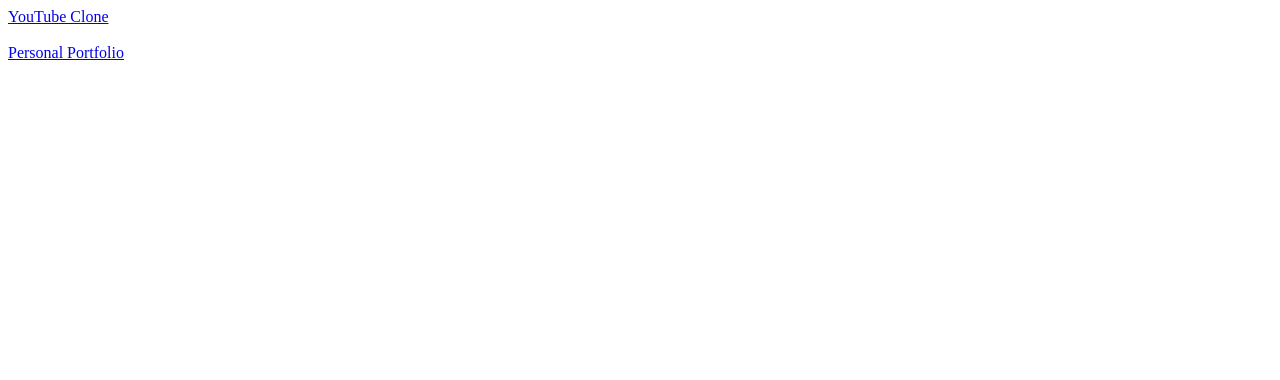
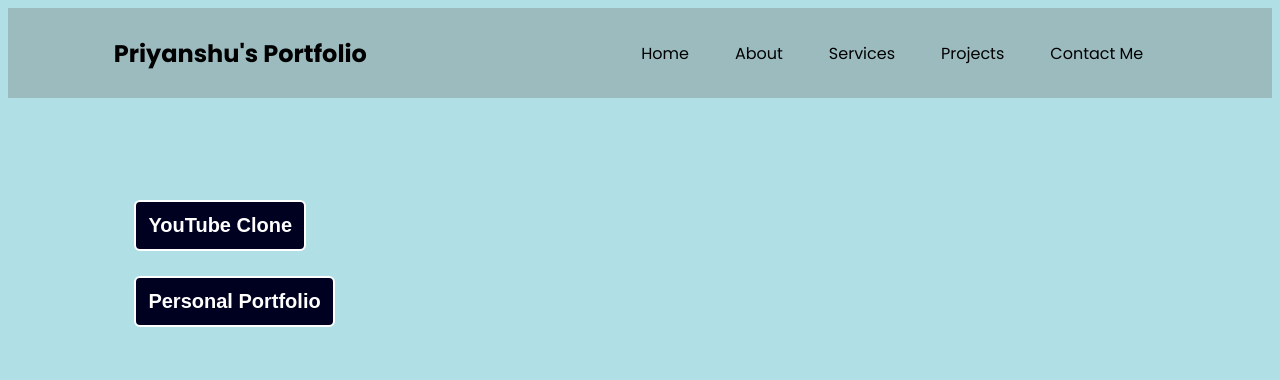
Before and after one commit to Priyanshu-010/portfolio, a plain HTML site: page projects .html in a window 1280 px wide. Drawn offline with Linux system fonts and the light colour scheme.

Commit message:
Update projects .html

```diff
--- a/projects .html
+++ b/projects .html
@@ -1,12 +1,112 @@
 <!DOCTYPE html>
 <html lang="en">
+
 <head>
   <meta charset="UTF-8">
   <meta name="viewport" content="width=device-width, initial-scale=1.0">
   <title>Projects</title>
+  <style>
+    body {
+      background-color: powderblue;
+      font-family: 'Poppins', sans-serif;
+    }
+
+    nav {
+      display: flex;
+      justify-content: space-around;
+      align-items: center;
+      height: 90px;
+      background-color: rgb(155, 187, 191);
+    }
+
+    nav ul {
+      display: flex;
+      align-items: center;
+    }
+
+    nav li {
+      list-style: none;
+      margin: 0 23px;
+      cursor: pointer;
+    }
+
+    nav ul li a {
+      text-decoration: none;
+      color: black;
+    }
+
+    nav ul li a:hover {
+      color: rgb(104, 104, 170);
+      font-size: 1.04rem;
+    }
+
+    .left {
+      font-size: 1.5rem;
+      font-weight: bold;
+    }
+
+    .projects {
+      padding: 50px 0;
+    }
+
+    .btn {
+      padding: 12px;
+      background: #000121;
+      font-size: 20px;
+      color: white;
+      font-weight: bold;
+      cursor: pointer;
+      border: 2px solid white;
+      border-radius: 6px;
+    }
+
+    .image {
+      width: 80%;
+      margin: 30px 0;
+    }
+    .firstsection {
+      display: flex;
+      justify-content: space-around;
+      align-items: center;
+      margin: 52px 0;
+    }
+    .firstsection>div {
+      width: 30%;
+    }
+  </style>
+  <link rel="preconnect" href="https://fonts.googleapis.com">
+  <link rel="preconnect" href="https://fonts.gstatic.com" crossorigin>
+  <link href="https://fonts.googleapis.com/css2?family=Poppins:wght@400;600;700&display=swap" rel="stylesheet">
+  <link rel="stylesheet" href="styles/footer.css">
+  <link rel="stylesheet" href="styles/header.css">
 </head>
+
 <body>
-  <a href="https://priyanshu-010.github.io/supersimple-website/">YouTube Clone</a><br><br>
-  <a href="https://priyanshu-010.github.io/portfolio/">Personal Portfolio</a>
+  <header>
+    <nav>
+      <div class="left">Priyanshu's Portfolio</div>
+      <div class="right">
+        <ul>
+          <li><a href="/">Home</a></li>
+          <li><a href="/">About</a></li>
+          <li><a href="/">Services</a></li>
+          <li><a href="projects .html">Projects</a></li>
+          <li><a href="/">Contact Me</a></li>
+        </ul>
+      </div>
+    </nav>
+  </header>
+  <section class="firstsection">
+    <div class="projects">
+      <a href="https://priyanshu-010.github.io/supersimple-website/"><button class="btn">YouTube
+          Clone</button></a><br><br>
+      <a href="https://priyanshu-010.github.io/portfolio/"><button class="btn">Personal Portfolio</button></a>
+    </div>
+    <div>
+      <img class="image" src="">
+    </div>
+  </section>
+
 </body>
+
 </html>
```
